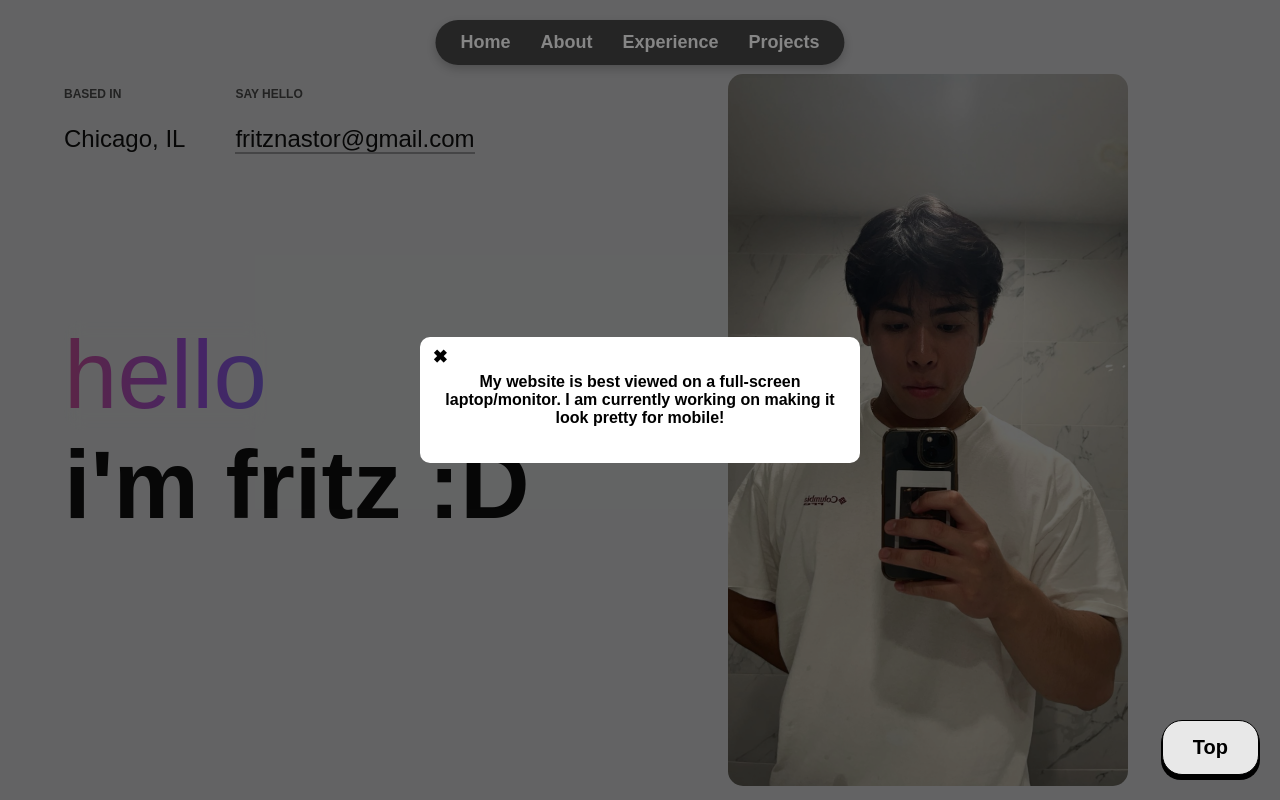
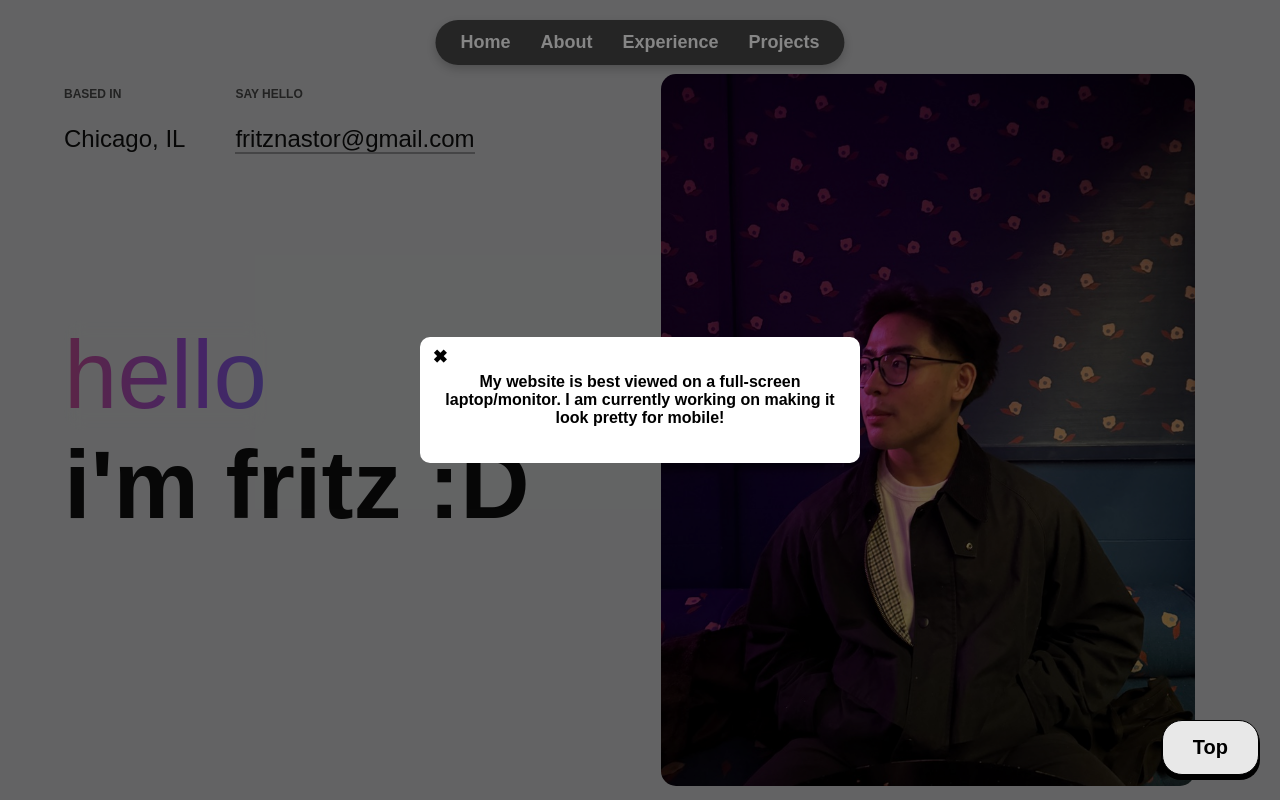
Before and after one commit to fritznastor/portfolio-website, a React (Vite) app in the folder my-portfolio/: page / in a window 1280 px wide. Shown: the top 800 px of the page. Built offline with nearby package versions, Linux system fonts and the light colour scheme.

Commit message:
updated my pic

```diff
--- a/my-portfolio/src/pages/Home.jsx
+++ b/my-portfolio/src/pages/Home.jsx
@@ -29,7 +29,7 @@ export default function Home() {
 
         {/* Right-side Profile Picture */}
         <div className="profile-picture">
-          <img src="/images/me.jpg" alt="Fritz Nastor" />
+          <img src="/images/me.jpeg" alt="Fritz Nastor" />
         </div>
       </div>
     </section>
```
Also changed, not shown: my-portfolio/public/images/me.jpeg (added), 1 other file (tests, documents, lock files or other folders).
